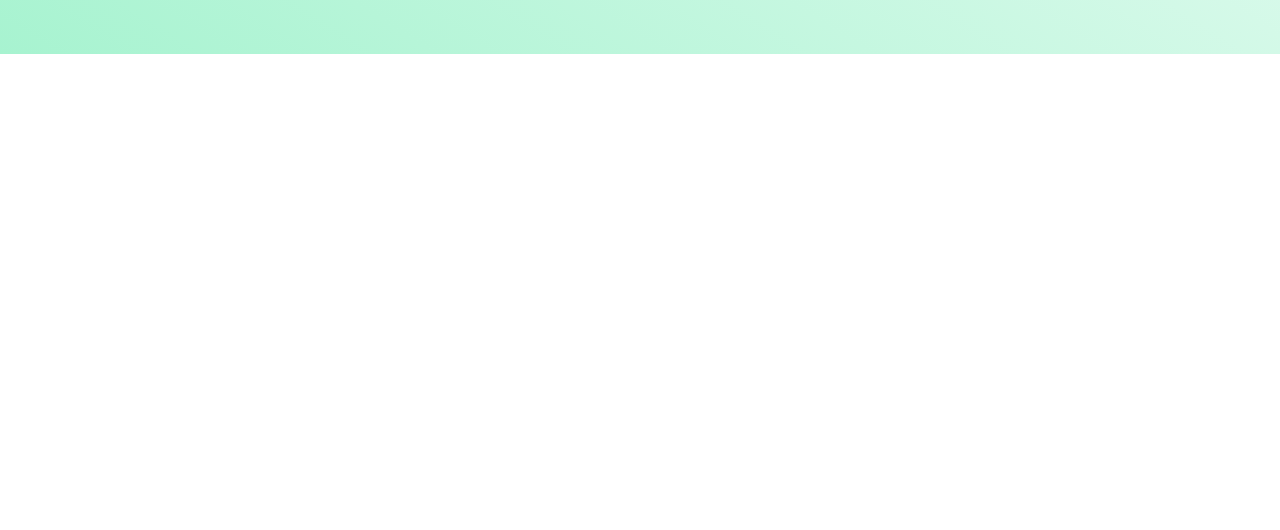
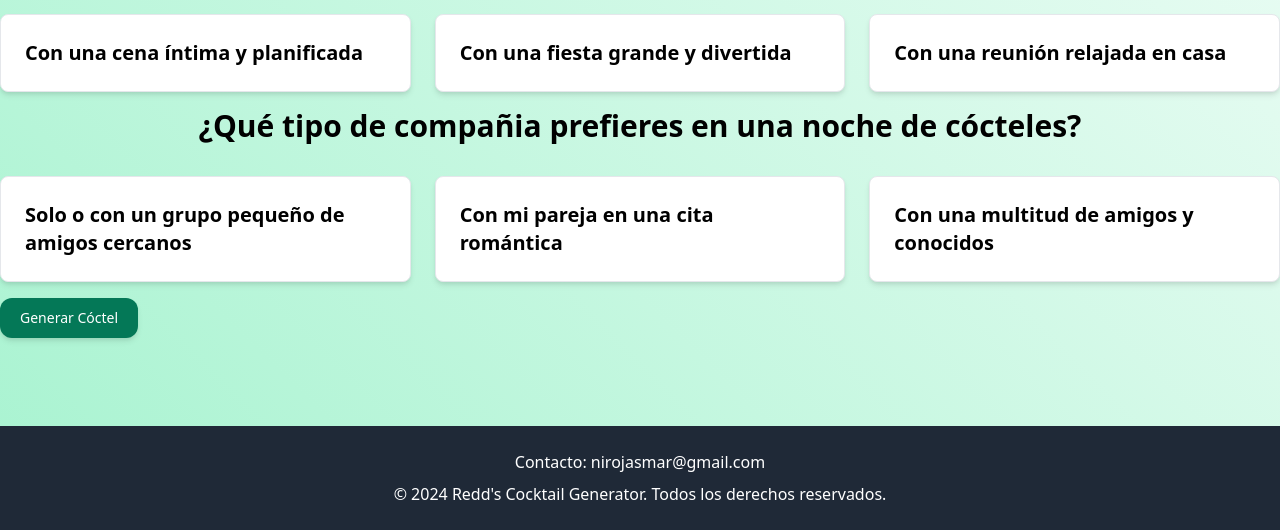
Before and after one commit to nirojasmar/redds-cocktail-generator, a website: page public/index.html in a window 1280 px wide. Shown: the part 746-1276 px from the top of the page. Before the commit the page ends 800 px from the top, so only its background shows below. Drawn offline with nearby package versions, Linux system fonts and the light colour scheme.

Commit message:
Preguntas y prompt completados
Falta:

- Styling en el modal
- Background image

```diff
--- a/public/index.html
+++ b/public/index.html
@@ -50,6 +50,40 @@
         </div>
 
         <div class="mb-4"></div>
+        <h2 class="text-3xl font-bold mb-8 text-center">¿Cómo prefieres celebrar una ocasión especial?</h2>
+
+        <div class="grid grid-cols-1 md:grid-cols-3 gap-6">
+            <div id="mood-intimo" class="mood-card border rounded-lg p-6 bg-white shadow-md cursor-pointer hover:bg-green-600 hover:text-white transition-colors" onclick="selectMood('Intimo')">
+                <h3 class="text-xl font-semibold">Con una cena íntima y planificada</h3>
+            </div>
+
+            <div id="mood-divertido" class="mood-card border rounded-lg p-6 bg-white shadow-md cursor-pointer hover:bg-green-600 hover:text-white transition-colors" onclick="selectMood('Divertido')">
+                <h3 class="text-xl font-semibold">Con una fiesta grande y divertida</h3>
+            </div>
+
+            <div id="mood-relajado" class="mood-card border rounded-lg p-6 bg-white shadow-md cursor-pointer hover:bg-green-600 hover:text-white transition-colors" onclick="selectMood('Relajado')">
+                <h3 class="text-xl font-semibold">Con una reunión relajada en casa</h3>
+            </div>
+        </div>
+
+        <div class="mb-4"></div>
+        <h2 class="text-3xl font-bold mb-8 text-center">¿Qué tipo de compañia prefieres en una noche de cócteles?</h2>
+
+        <div class="grid grid-cols-1 md:grid-cols-3 gap-6">
+            <div id="company-solo" class="company-card border rounded-lg p-6 bg-white shadow-md cursor-pointer hover:bg-green-600 hover:text-white transition-colors" onclick="selectCompany('solo')">
+                <h3 class="text-xl font-semibold">Solo o con un grupo pequeño de amigos cercanos</h3>
+            </div>
+
+            <div id="company-pareja" class="company-card border rounded-lg p-6 bg-white shadow-md cursor-pointer hover:bg-green-600 hover:text-white transition-colors" onclick="selectCompany('pareja')">
+                <h3 class="text-xl font-semibold">Con mi pareja en una cita romántica</h3>
+            </div>
+
+            <div id="company-multitud" class="company-card border rounded-lg p-6 bg-white shadow-md cursor-pointer hover:bg-green-600 hover:text-white transition-colors" onclick="selectCompany('multitud')">
+                <h3 class="text-xl font-semibold">Con una multitud de amigos y conocidos</h3>
+            </div>
+        </div>
+
+        <div class="mb-4"></div>
 
         <div id="alert" class="hidden mb-3">
             <div class="bg-red-500 text-white font-bold rounded-t px-4 py-2">
@@ -73,6 +107,14 @@
             <button class="mt-4 px-4 py-2 bg-gray-500 text-white rounded hover:bg-gray-700" onclick="closeModal()">Cerrar</button>
         </div>
     </div>
+
+    <!-- Footer -->
+    <footer class="bg-gray-800 text-white py-6 mt-10">
+        <div class="container mx-auto text-center">
+            <p class="mb-2">Contacto: nirojasmar@gmail.com</p>
+            <p>&copy; 2024 Redd's Cocktail Generator. Todos los derechos reservados.</p>
+        </div>
+    </footer>
 
     <script>
         let selectedFlavor = '';
@@ -100,6 +142,37 @@
 
             // Add selected class to the clicked option
             document.getElementById(`type-${type.toLowerCase()}`).classList.add('bg-green-600', 'text-white');
+        }
+
+        function selectMood(mood){
+            selectedMood = mood;
+
+            // Remove selected class from all mood options
+            document.querySelectorAll('.mood-card').forEach(card => {
+                card.classList.remove('bg-green-600', 'text-white');
+            });
+
+            // Add selected class to the clicked option
+            document.getElementById(`mood-${mood.toLowerCase()}`).classList.add('bg-green-600', 'text-white');
+        }
+
+        function selectCompany(company){
+
+            // Remove selected class from all company options
+            document.querySelectorAll('.company-card').forEach(card => {
+                card.classList.remove('bg-green-600', 'text-white');
+            });
+
+            // Add selected class to the clicked option
+            document.getElementById(`company-${company.toLowerCase()}`).classList.add('bg-green-600', 'text-white');
+
+            if(company == 'solo'){
+                selectedCompany = 'Solo o con un grupo pequeño de amigos cercanos';
+            } else if(company == 'pareja'){
+                selectedCompany = 'Con mi pareja en una cita romántica';
+            } else if(company == 'multitud'){
+                selectedCompany = 'Con grupos grandes de amigos y conocidos';
+            }
         }
 
         function showAlert(message) {
@@ -139,7 +212,7 @@
 
         function generateCocktail() {
 
-            if (!selectedFlavor || !selectedType) {
+            if (!selectedFlavor || !selectedType || !selectedMood || !selectedCompany) {
                 const alert = document.getElementById('alert');
                 alert.classList.remove('hidden');
                 setTimeout(() => {
@@ -153,7 +226,7 @@
                 headers: {
                     'Content-Type': 'application/json'
                 },
-                body: JSON.stringify({ flavor: selectedFlavor, type: selectedType })
+                body: JSON.stringify({ flavor: selectedFlavor, type: selectedType, mood: selectedMood, company: selectedCompany })
             })
             .then(response => response.json())
             .then(data => {
```
Also changed, not shown: index.mjs (+7 -7 lines), public/css/tailwind.css.
